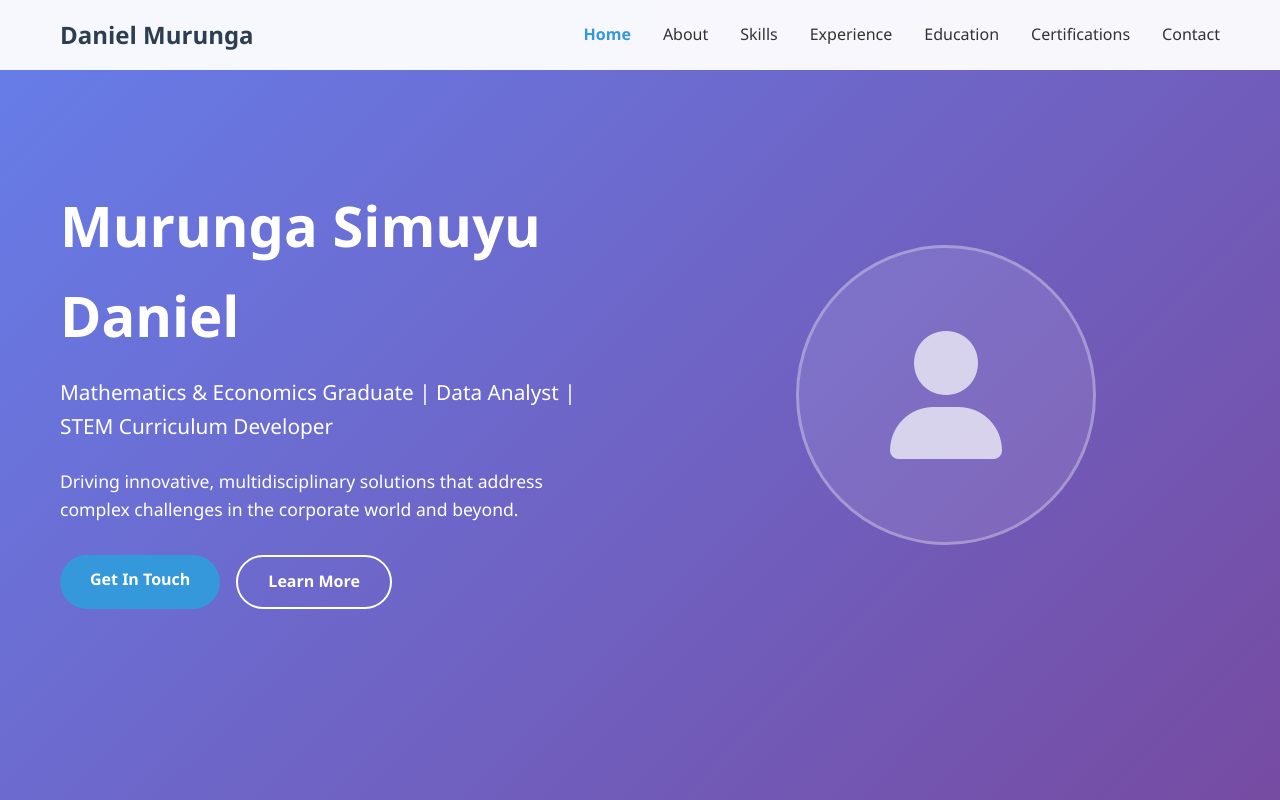
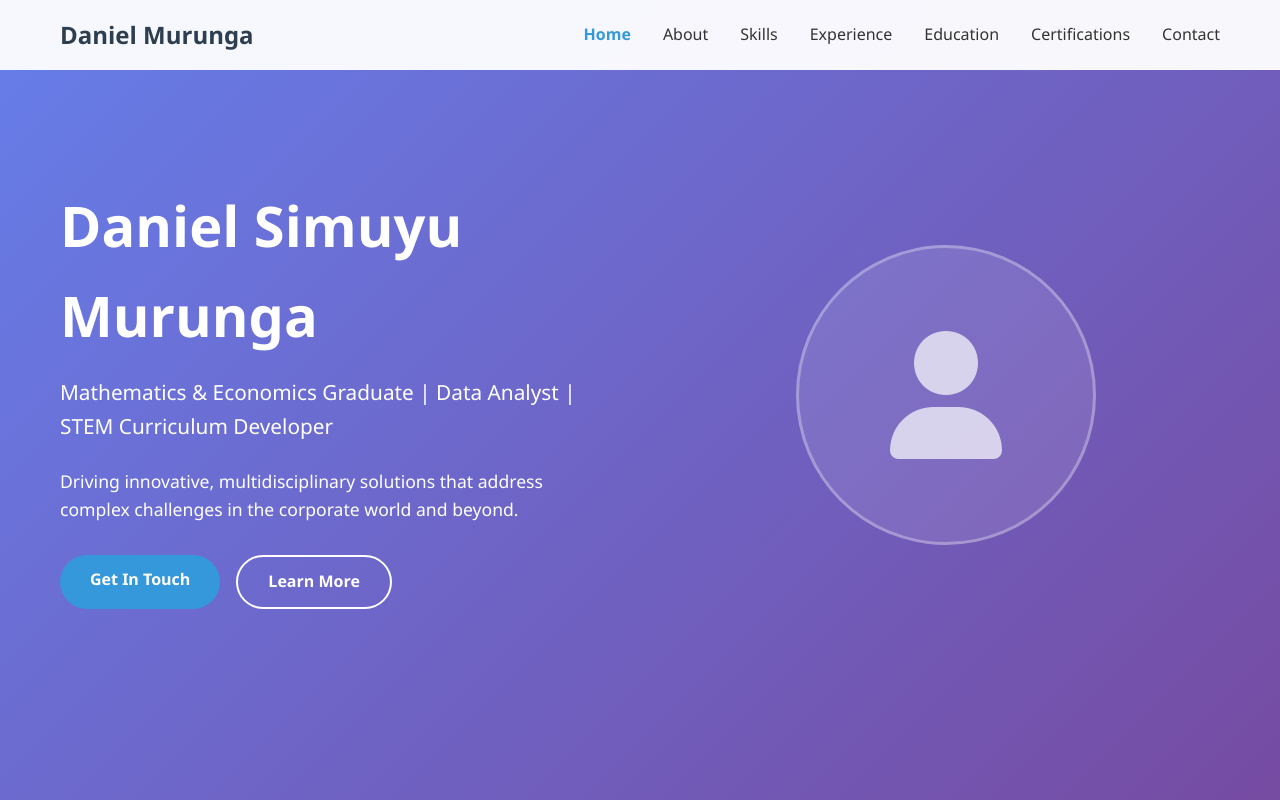
Before and after one commit to murungadaniel/portfolio, a plain HTML site: page index.html in a window 1280 px wide. Shown: the top 800 px of the page. Drawn offline with Linux system fonts and the light colour scheme.

Commit message:
Update name formatting in hero section and footer

```diff
--- a/index.html
+++ b/index.html
@@ -35,7 +35,7 @@
     <section id="home" class="hero">
         <div class="hero-container">
             <div class="hero-content">
-                <h1 class="hero-title">Murunga Simuyu Daniel</h1>
+                <h1 class="hero-title">Daniel Simuyu Murunga</h1>
                 <p class="hero-subtitle">Mathematics & Economics Graduate | Data Analyst | STEM Curriculum Developer</p>
                 <p class="hero-description">
                     Driving innovative, multidisciplinary solutions that address complex challenges in the corporate world and beyond.
@@ -279,7 +279,7 @@
     <!-- Footer -->
     <footer class="footer">
         <div class="container">
-            <p>&copy; 2025 Murunga Simuyu Daniel. All rights reserved.</p>
+            <p>&copy; 2025 Daniel Simuyu Murunga. All rights reserved.</p>
         </div>
     </footer>
 
```
